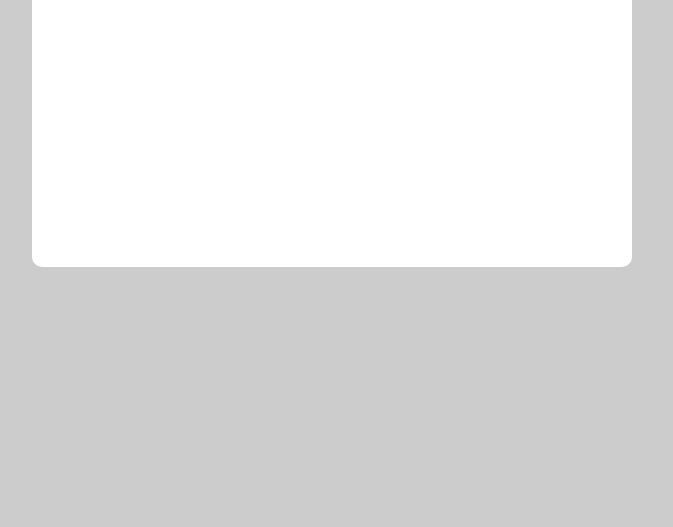
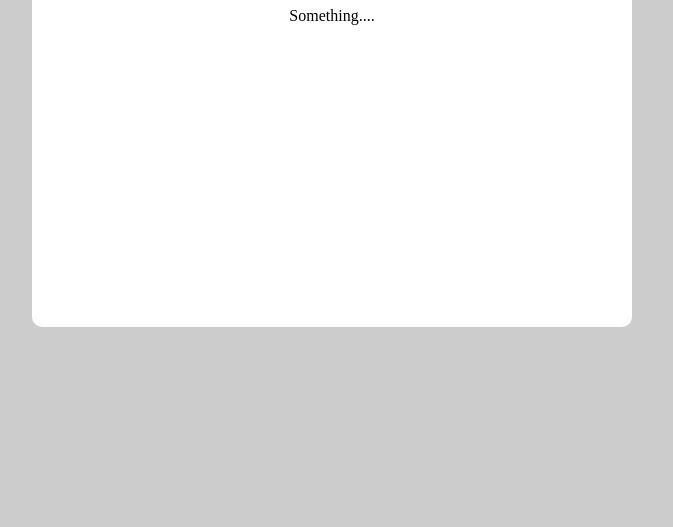
Before and after one commit to Chiang2001/frontand20230320, a plain HTML site: page face.html in a window 1280 px wide. Shown: the part 273-800 px from the top of the page, without its empty margins (308-981 px from the left). Drawn offline with Linux system fonts and the light colour scheme.

Commit message:
flex 套用蓋板廣告

```diff
--- a/css/face.css
+++ b/css/face.css
@@ -67,8 +67,11 @@
     height: 100%;
     top: 0;
     left: 0;
-    text-align: center;
+    /* text-align: center; */
     z-index: 99;
+    display:flex;
+    align-items: center;
+    justify-content: center;
 }
 .ad-content {
     background: #fff;
@@ -76,8 +79,11 @@
     height: 400px;
     border-radius: 10px;
     margin: auto;
-    margin-top: calc(50% - 500px);
+    /* margin-top: calc(50% - 500px); */
     position: relative;
+    display: flex;
+    flex-direction: column;
+    align-items: center;
 }
 
 .ad-close {
```
